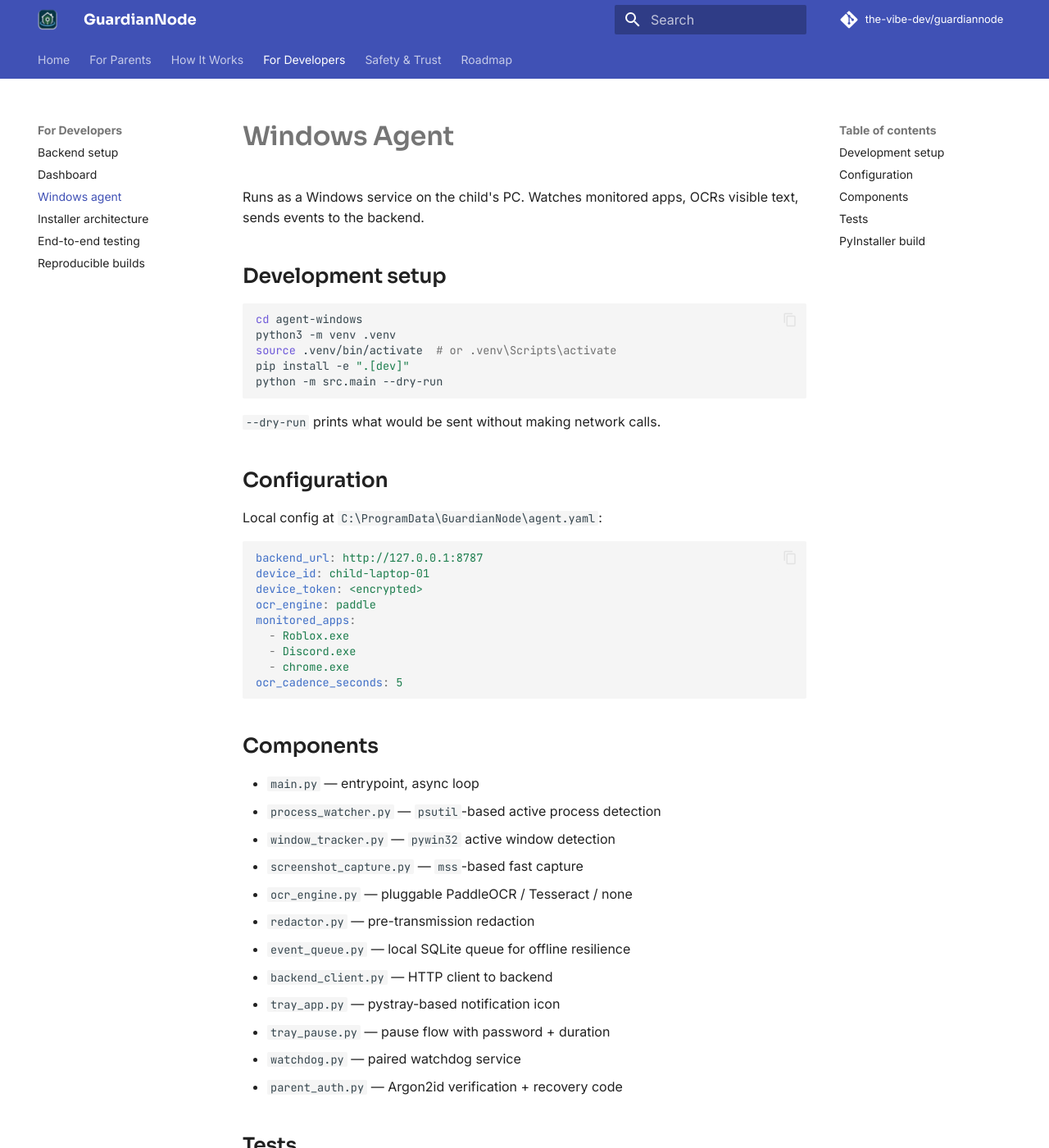
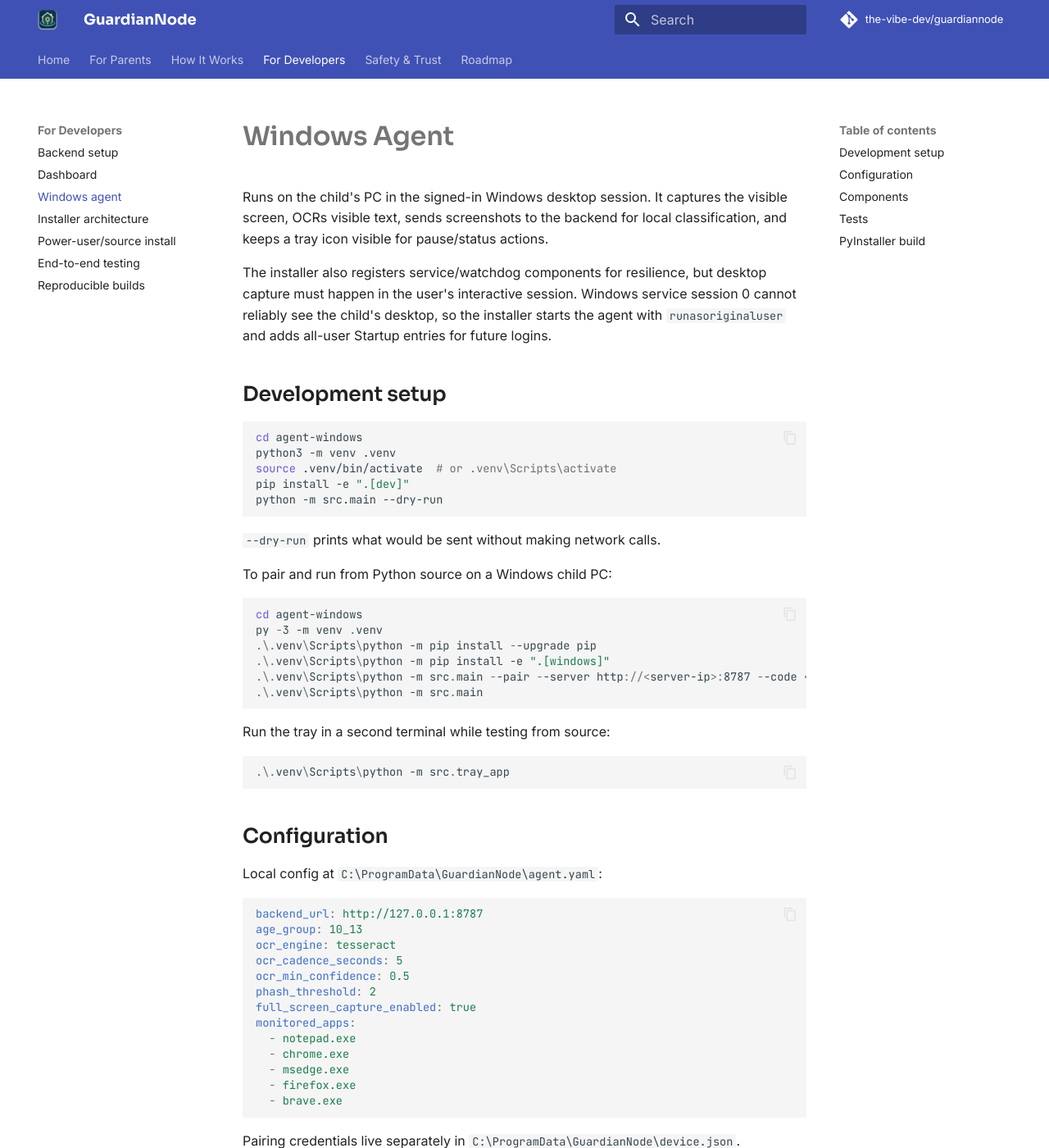
Before and after one commit to the-vibe-dev/guardiannode, an MkDocs documentation site: the page built from docs/AGENT_WINDOWS.md, in a window 1280 px wide and 1400 px high. Shown: the whole window at 82% size. Built offline with MkDocs 1.6.1 and Material for MkDocs 9.7.7, drawn with Linux system fonts in a browser that asks for light colours; comment, search, counter and statistics services are not loaded; some of the changed text lies outside the part shown.

Commit message:
Document source installs and agent autostart

````diff
--- a/docs/AGENT_WINDOWS.md
+++ b/docs/AGENT_WINDOWS.md
@@ -1,6 +1,14 @@
 # Windows Agent
 
-Runs as a Windows service on the child's PC. Watches monitored apps, OCRs visible text, sends events to the backend.
+Runs on the child's PC in the signed-in Windows desktop session. It captures the
+visible screen, OCRs visible text, sends screenshots to the backend for local
+classification, and keeps a tray icon visible for pause/status actions.
+
+The installer also registers service/watchdog components for resilience, but
+desktop capture must happen in the user's interactive session. Windows service
+session 0 cannot reliably see the child's desktop, so the installer starts the
+agent with `runasoriginaluser` and adds all-user Startup entries for future
+logins.
 
 ## Development setup
 
@@ -14,21 +22,45 @@ python -m src.main --dry-run
 
 `--dry-run` prints what would be sent without making network calls.
 
+To pair and run from Python source on a Windows child PC:
+
+```powershell
+cd agent-windows
+py -3 -m venv .venv
+.\.venv\Scripts\python -m pip install --upgrade pip
+.\.venv\Scripts\python -m pip install -e ".[windows]"
+.\.venv\Scripts\python -m src.main --pair --server http://<server-ip>:8787 --code <pair-code>
+.\.venv\Scripts\python -m src.main
+```
+
+Run the tray in a second terminal while testing from source:
+
+```powershell
+.\.venv\Scripts\python -m src.tray_app
+```
+
 ## Configuration
 
 Local config at `C:\ProgramData\GuardianNode\agent.yaml`:
 
 ```yaml
 backend_url: http://127.0.0.1:8787
-device_id: child-laptop-01
-device_token: <encrypted>
-ocr_engine: paddle
+age_group: 10_13
+ocr_engine: tesseract
+ocr_cadence_seconds: 5
+ocr_min_confidence: 0.5
+phash_threshold: 2
+full_screen_capture_enabled: true
 monitored_apps:
-  - Roblox.exe
-  - Discord.exe
+  - notepad.exe
   - chrome.exe
-ocr_cadence_seconds: 5
+  - msedge.exe
+  - firefox.exe
+  - brave.exe
 ```
+
+Pairing credentials live separately in
+`C:\ProgramData\GuardianNode\device.json`.
 
 ## Components
 
@@ -55,9 +87,16 @@ Some tests require Windows (`pywin32`); use the dry-run path on Linux.
 
 ## PyInstaller build
 
-```bash
+```powershell
 cd agent-windows
-pyinstaller --noconfirm --windowed --name GuardianNodeAgent src/main.py
+py -3 -m venv .venv
+.\.venv\Scripts\python -m pip install --upgrade pip
+.\.venv\Scripts\python -m pip install -e ".[windows]" pyinstaller
+.\.venv\Scripts\pyinstaller --noconfirm --windowed --name GuardianNodeAgent src\main.py
+.\.venv\Scripts\pyinstaller --noconfirm --windowed --name GuardianNodeTray src\tray_app.py
+.\.venv\Scripts\pyinstaller --noconfirm --console --name GuardianNodeWatchdog src\watchdog.py
 ```
 
-Output in `dist/GuardianNodeAgent/`.
+Output is written under `dist/`. The release installer expects the agent bundle
+under `installer/build/prebuilt/agent`; see
+[`POWER_USER_INSTALL.md`](POWER_USER_INSTALL.md) for the full installer build.
--- a/mkdocs.yml
+++ b/mkdocs.yml
@@ -78,6 +78,7 @@ nav:
       - Dashboard: DASHBOARD.md
       - Windows agent: AGENT_WINDOWS.md
       - Installer architecture: INSTALLER_ARCHITECTURE.md
+      - Power-user/source install: POWER_USER_INSTALL.md
       - End-to-end testing: E2E_TESTING.md
       - Reproducible builds: REPRODUCIBLE_BUILDS.md
   - Safety & Trust:
````
Also changed, not shown: README.md (+7 -8 lines), docs/INSTALLER_ARCHITECTURE.md (+15 -7 lines), docs/PARENT_GUIDES/install-on-one-pc.md (+12 -2 lines), docs/POWER_USER_INSTALL.md (added, +143 -0 lines), 1 other file.
